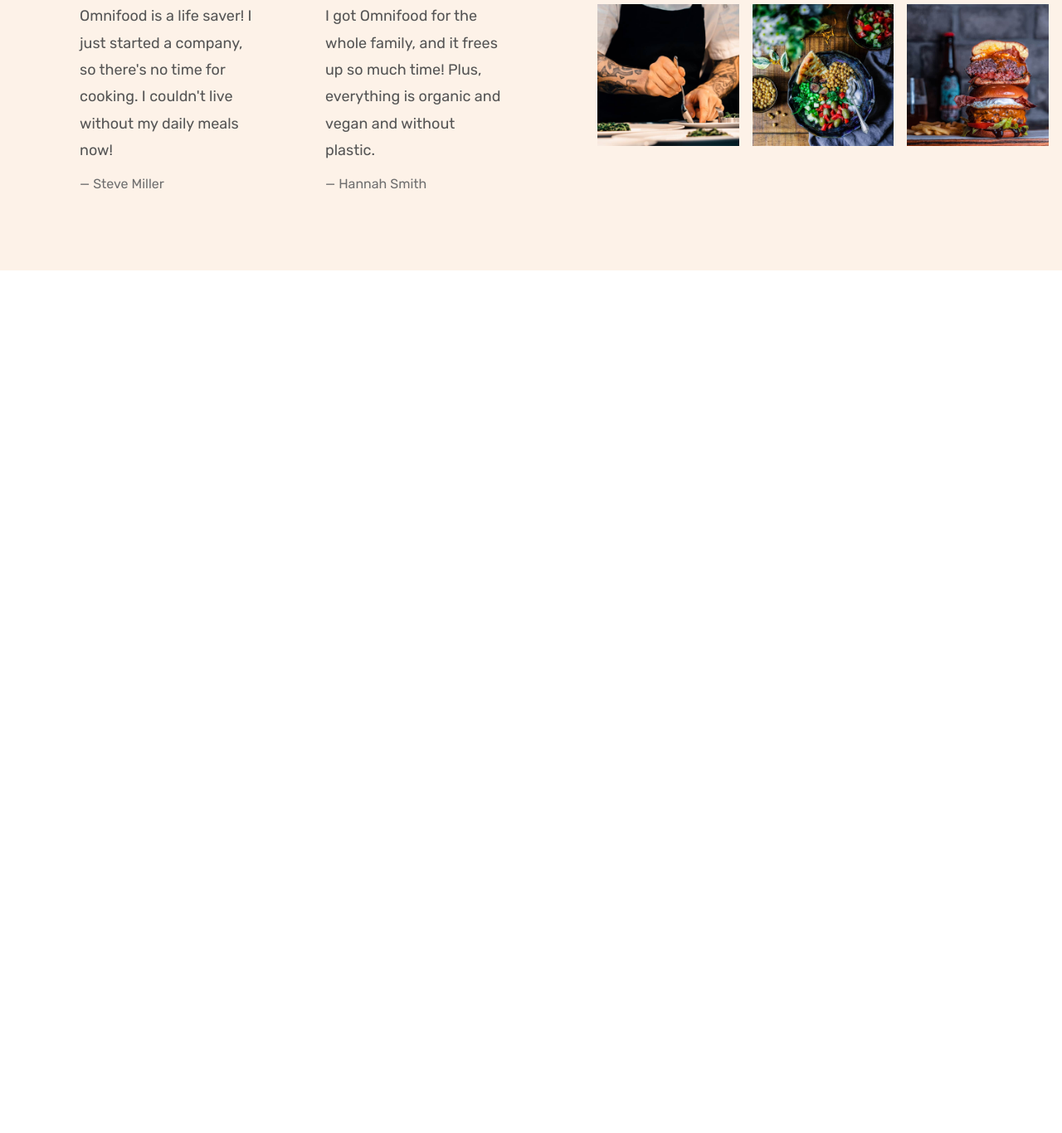
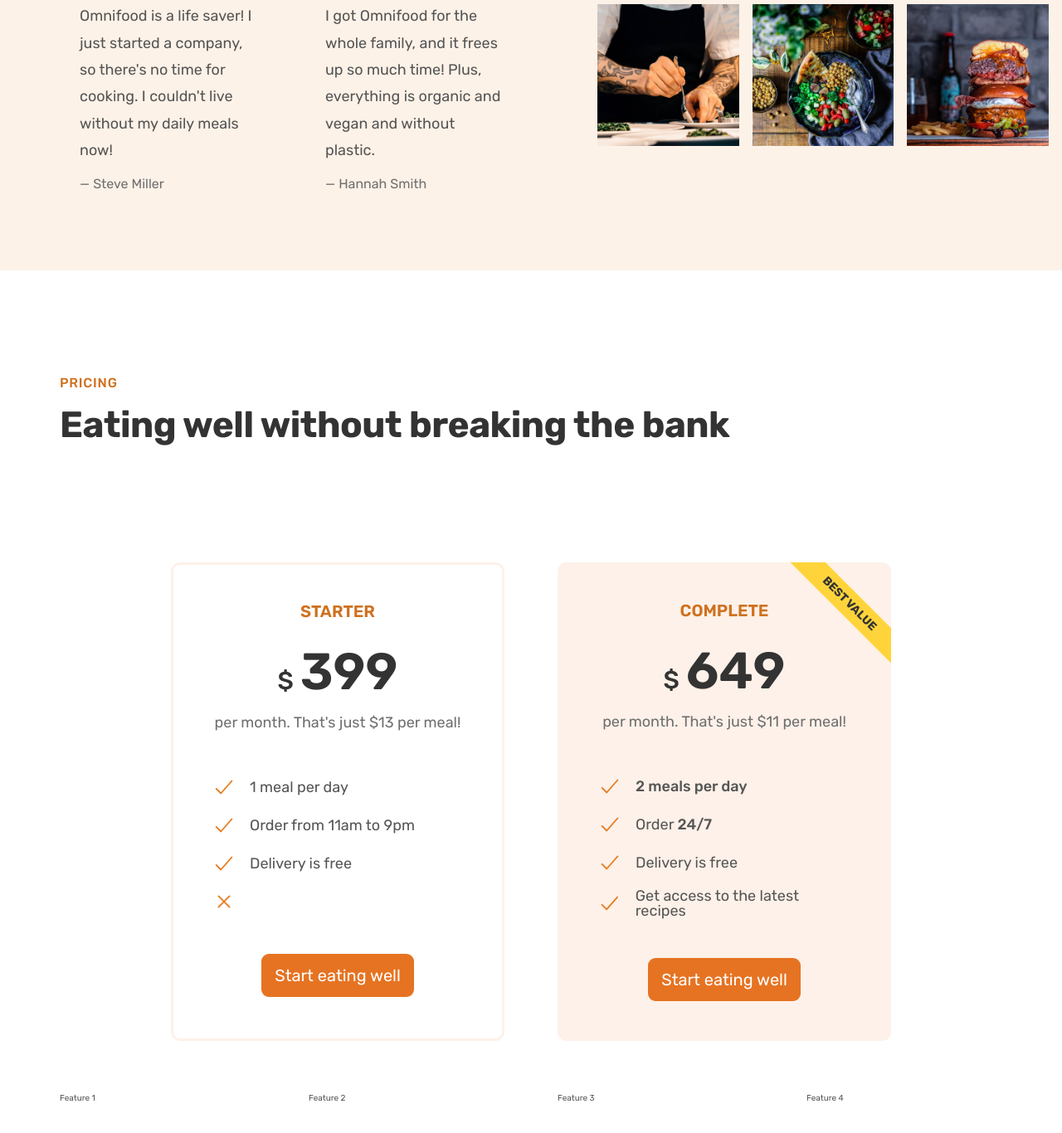
Before and after one commit to DVDaniels/Omnifood, a plain HTML site: page index.html in a window 1280 px wide. Shown: the part 4556-5922 px from the top of the page at 83% size. Before the commit the page ends 4882 px from the top, so only its background shows below. Drawn offline with nearby package versions, Linux system fonts and the light colour scheme.

Commit message:
pricing section

```diff
--- a/css/general.css
+++ b/css/general.css
@@ -194,6 +194,26 @@
   border-bottom: 1px solid transparent;
 }
 
+.list {
+  list-style: none;
+  display: flex;
+  flex-direction: column;
+  gap: 1.6rem;
+}
+
+.list-item {
+  font-size: 1.8rem;
+  display: flex;
+  align-items: center;
+  gap: 1.6rem;
+}
+
+.list-icon {
+  width: 3rem;
+  height: 3rem;
+  color: #e67e22;
+}
+
 /* Helper Classes */
 
 .margin-right-sm {
--- a/css/style.css
+++ b/css/style.css
@@ -289,26 +289,6 @@
   font-size: 1.8rem;
 }
 
-.list {
-  list-style: none;
-  display: flex;
-  flex-direction: column;
-  gap: 1.6rem;
-}
-
-.list-item {
-  font-size: 1.8rem;
-  display: flex;
-  align-items: center;
-  gap: 1.6rem;
-}
-
-.list-icon {
-  width: 3rem;
-  height: 3rem;
-  color: #e67e22;
-}
-
 /* ******************** */
 /* Testimonials section */
 /* ******************** */
@@ -367,3 +347,81 @@
 .gallery img:hover {
   transform: scale(1.1);
 }
+
+/* ******************** */
+/* Pricing section */
+/* ******************** */
+
+.section-pricing {
+  padding: 9.6rem 0;
+}
+
+.pricing-plan {
+  border-radius: 11px;
+  width: 75%;
+}
+
+.pricing-plan--starter {
+  justify-self: end;
+  border: 3px solid #fdf1e9;
+  padding: 4.6rem;
+}
+
+.pricing-plan--complete {
+  background-color: #fdf1e9;
+  padding: 4.8rem;
+  position: relative;
+  overflow: hidden;
+}
+
+.pricing-plan--complete::after {
+  content: "Best Value";
+  position: absolute;
+  top: 6%;
+  right: -18%;
+  text-transform: uppercase;
+  font-size: 1.4rem;
+  font-weight: 700;
+  color: #333;
+  background-color: #ffd43b;
+  padding: 0.8rem 8rem;
+  transform: rotate(45deg);
+}
+
+.plan-header {
+  text-align: center;
+  margin-bottom: 4.8rem;
+}
+
+.plan-name {
+  color: #cf711f;
+  font-weight: 600;
+  font-size: 2rem;
+  text-transform: uppercase;
+  letter-spacing: 0.75;
+  margin-bottom: 3.2rem;
+}
+
+.plan-price {
+  font-size: 6.2rem;
+  font-weight: 600;
+  color: #333;
+  margin-bottom: 1.6rem;
+}
+
+.plan-price span {
+  font-size: 3rem;
+  font-weight: 500;
+  margin-right: 0.8rem;
+}
+
+.plan-text {
+  font-size: 1.8rem;
+  line-height: 1.6;
+  color: #6f6f6f;
+}
+
+.plan-sign-up {
+  text-align: center;
+  margin-top: 4.8rem;
+}
--- a/index.html
+++ b/index.html
@@ -429,6 +429,82 @@
           </figure>
         </div>
       </section>
+      <section class="section-pricing">
+        <div class="container">
+          <span class="subheading">pricing</span>
+          <h2 class="heading-secondary">
+            Eating well without breaking the bank
+        </div>
+
+        <div class="container grid grid--2-cols">
+        <div class="pricing-plan pricing-plan--starter">
+        <header class="plan-header">
+          <p class="plan-name">Starter</p>
+          <p class="plan-price"><span>$</span>399</p>
+          <p class="plan-text">per month. That's just $13 per meal!</p>
+          </header>
+        <ul class="list">
+              <li class="list-item">
+                <ion-icon class="list-icon" name="checkmark-outline"></ion-icon>
+                <span>1 meal per day</span>
+              </li>
+              <li class="list-item">
+                <ion-icon class="list-icon" name="checkmark-outline"></ion-icon>
+                <span>Order from 11am to 9pm</span>
+              </li>
+              <li class="list-item">
+                <ion-icon class="list-icon" name="checkmark-outline"></ion-icon>
+                <span>Delivery is free</span>
+              </li>
+              <li class="list-item">
+                <ion-icon name="close-outline" class="list-icon"></ion-icon>
+              </li>
+        </ul>
+        <div class="plan-sign-up">
+        <a href="#" class="btn btn--full"
+              >Start eating well</a
+            >
+            </div>
+        </div>
+        <div class="pricing-plan pricing-plan--complete">
+        <header class="plan-header">
+          <p class="plan-name">complete</p>
+          <p class="plan-price"><span>$</span>649</p>
+          <p class="plan-text">per month. That's just $11 per meal!</p>
+          </header>
+        <ul class="list">
+              <li class="list-item">
+                <ion-icon class="list-icon" name="checkmark-outline"></ion-icon>
+                <span><strong>2 meals per day</strong></span>
+              </li>
+              <li class="list-item">
+                <ion-icon class="list-icon" name="checkmark-outline"></ion-icon>
+                <span>Order <strong>24/7</strong></span>
+              </li>
+              <li class="list-item">
+                <ion-icon class="list-icon" name="checkmark-outline"></ion-icon>
+                <span>Delivery is free</span>
+              </li>
+              <li class="list-item">
+                <ion-icon class="list-icon" name="checkmark-outline"></ion-icon>
+                <span>Get access to the latest recipes</span>
+              </li>
+        </ul>
+            <div class="plan-sign-up">
+            <a href="#" class="btn btn--full"
+                  >Start eating well</a>
+            </div>
+          </div>
+        </div>
+
+        <div class="container grid grid--4-cols">
+          <div class="feature">Feature 1</div>
+          <div class="feature">Feature 2</div>
+          <div class="feature">Feature 3</div>
+          <div class="feature">Feature 4</div>
+        </div>
+
+      </section>
     </main>
   </body>
 </html>
```
